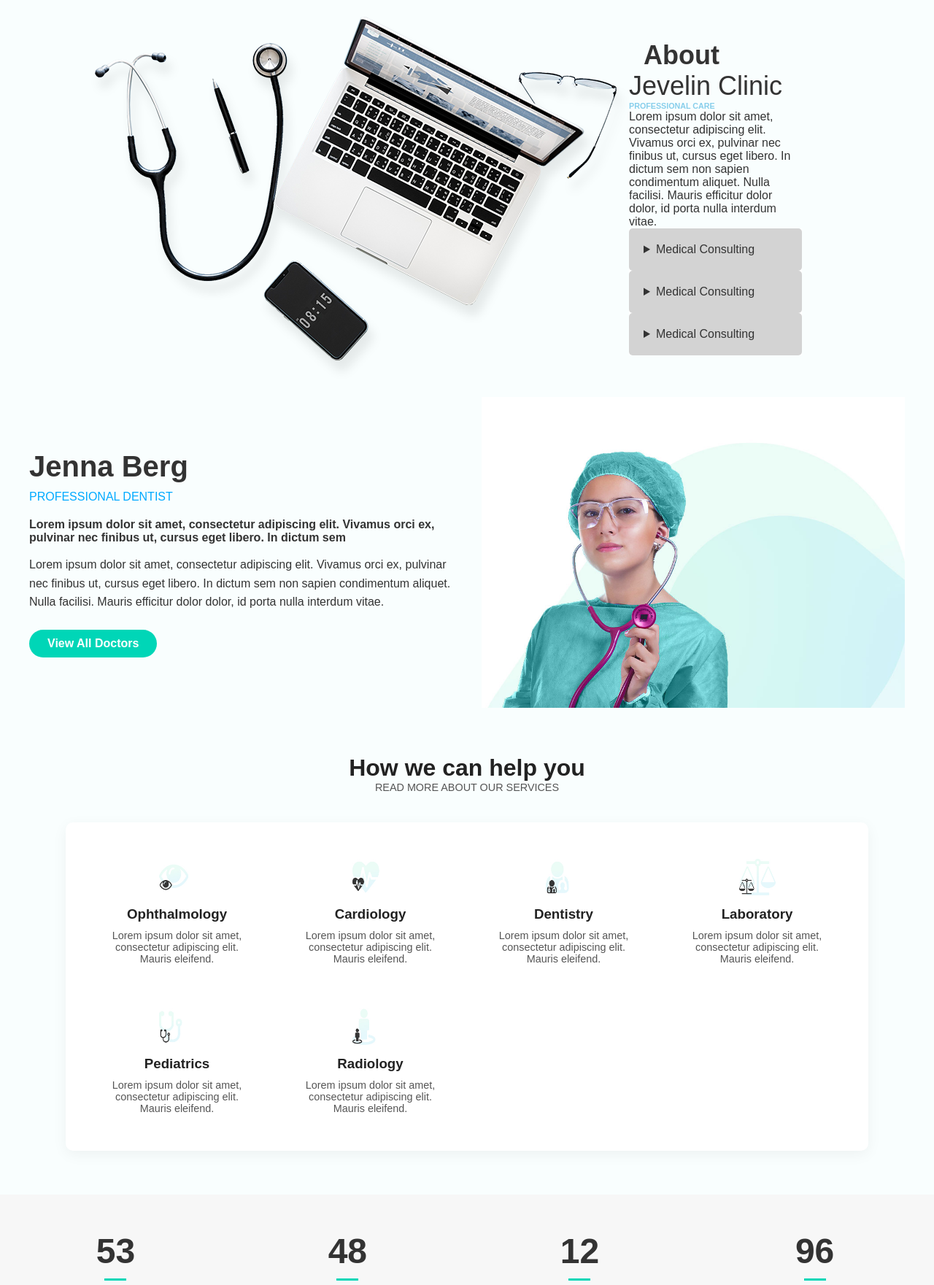
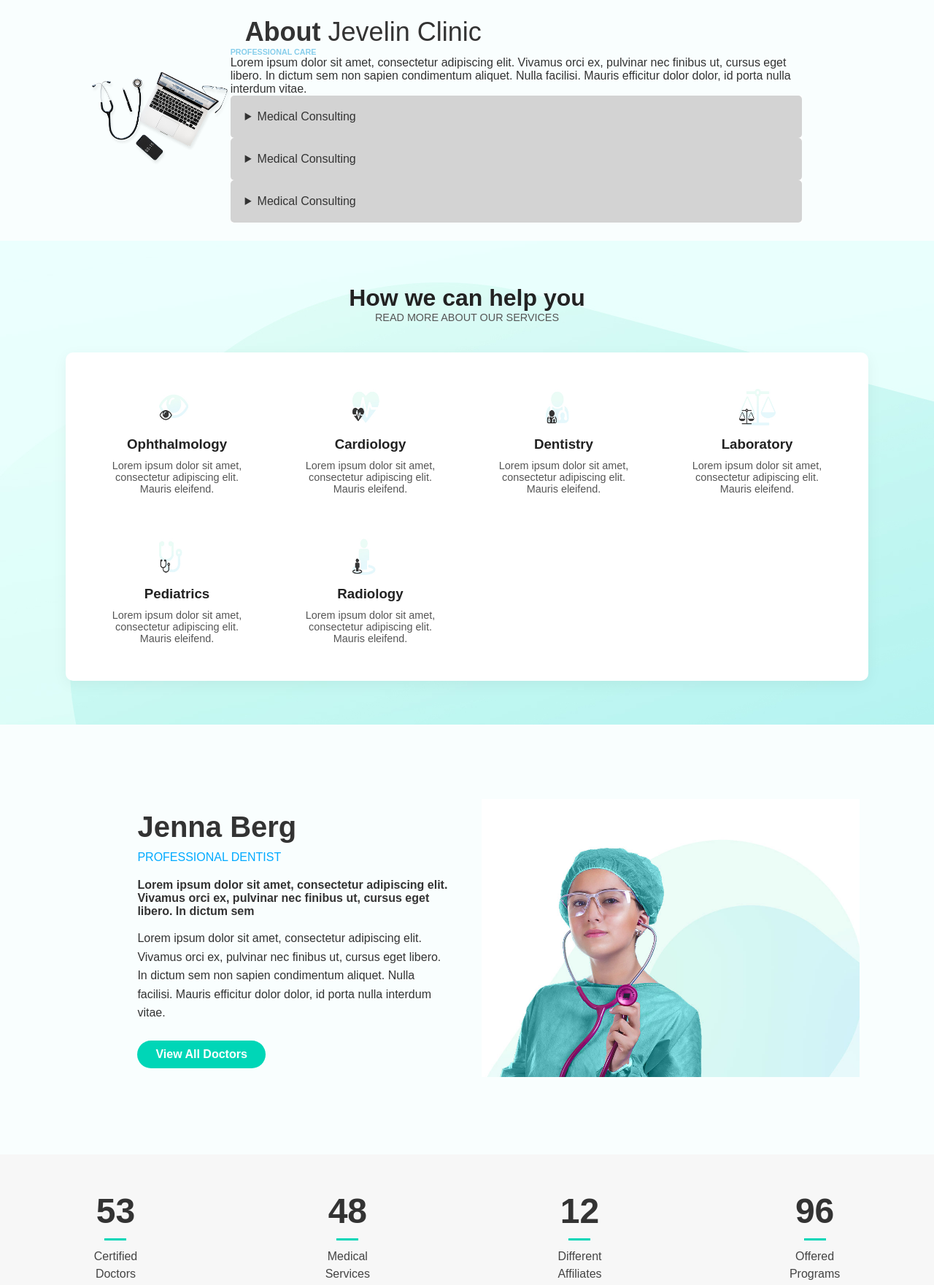
Before and after one commit to Ranjith7935/CSS, a plain HTML site: page Project/index.html in a window 1280 px wide. Shown: the part 1168-2929 px from the top of the page at 73% size. Drawn offline with nearby package versions, Linux system fonts and the light colour scheme.

Commit message:
project completed

```diff
--- a/Project/index.html
+++ b/Project/index.html
@@ -53,7 +53,9 @@
   </section>
 
   <div class="about-section" id="about">
-        <img src="./images/laptop.png" alt="">
+        <div class="image">
+            <img src="./images/laptop.png" alt="Doctor Jenna Berg" />
+        </div>
         <div class="about-leftside">
             <span><strong>About</strong> Jevelin Clinic</span>
             <h6 style="color:skyblue;">PROFESSIONAL CARE</h6>
@@ -73,23 +75,6 @@
         </div>
     </div>
 
-
-<section class="doctor-section">
-  <div class="content">
-  <h1><strong>Jenna</strong> Berg</h1>
-  <p class="title">PROFESSIONAL DENTIST</p>
-  <p class="highlight">
-  Lorem ipsum dolor sit amet, consectetur adipiscing elit. Vivamus orci ex, pulvinar nec finibus ut, cursus eget libero. In dictum sem
-  </p>
-  <p class="description">
-  Lorem ipsum dolor sit amet, consectetur adipiscing elit. Vivamus orci ex, pulvinar nec finibus ut, cursus eget libero. In dictum sem non sapien condimentum aliquet. Nulla facilisi. Mauris efficitur dolor dolor, id porta nulla interdum vitae.
-  </p>
-  <a href="#" class="btn">View All Doctors</a>
-  </div>
-  <div class="image">
-  <img src="./images/jenna.png" alt="Doctor Jenna Berg" />
-  </div>
-</section>
 
     <section class="services-section"id="dept">
         <h2>How we can help you</h2>
@@ -127,6 +112,26 @@
           </div>
         </div>
     </section>
+
+
+
+<section class="doctor-section">
+  <div class="content">
+  <h1><strong>Jenna</strong> Berg</h1>
+  <p class="title">PROFESSIONAL DENTIST</p>
+  <p class="highlight">
+  Lorem ipsum dolor sit amet, consectetur adipiscing elit. Vivamus orci ex, pulvinar nec finibus ut, cursus eget libero. In dictum sem
+  </p>
+  <p class="description">
+  Lorem ipsum dolor sit amet, consectetur adipiscing elit. Vivamus orci ex, pulvinar nec finibus ut, cursus eget libero. In dictum sem non sapien condimentum aliquet. Nulla facilisi. Mauris efficitur dolor dolor, id porta nulla interdum vitae.
+  </p>
+  <a href="#" class="btn">View All Doctors</a>
+  </div>
+  <div class="image">
+  <img src="./images/jenna.png" alt="Doctor Jenna Berg" />
+  </div>
+</section>
+
 
 
 
--- a/Project/style.css
+++ b/Project/style.css
@@ -37,12 +37,13 @@ background-image: url(./images/lady.png);
 padding-top: 200px !important;
 padding-bottom: 250px !important;
 background-position: center !important;
-    background-repeat: no-repeat !important;
-    background-size: cover !important;;
+background-repeat: no-repeat !important;
+background-size: cover !important;;
 }
 
 .hero-text {
   max-width: 600px;
+  animation: lhzoom 1s ease-in  ;
 }
 
 .hero-text h1 {
@@ -98,18 +99,21 @@ background-position: center !important;
   font-weight: bold;
 }
 .about-section{
-    margin-left:100px ;
+    margin-left:min(100px,8%);
     width: 80%;
     display: flex;
-    justify-content: center;
+    justify-content: s;
     align-items: center;
     padding: 25px;
+}
+.about-section .about-leftside{
+  animation: rl 1s ease-in;
 }
 .about-section span{
     font-size: 36px;
     padding: 20px;
+}
 
-}
 details{
     background-color: white;
 }
@@ -123,15 +127,16 @@ summary{
 .doctor-section {
   display: flex;
   align-items: center;
-  justify-content: space-around;
+  justify-content: space-between;
   flex-wrap: wrap;
   gap: 40px;
   max-width: 1200px;
-  margin: auto;
+  margin: min(200px,8%);
 }
 
 .content {
   flex: 1 1 400px;
+  padding-left:8% ;
 }
 
 .content h1 {
@@ -518,6 +523,8 @@ button:hover {
 .services-section {
   text-align: center;
   padding: 60px 20px;
+  background-image: url(./images/bg.png)  ;
+  background-repeat: no-repeat;
 }
 
 .services-section h2 {
@@ -567,6 +574,47 @@ button:hover {
   max-width: 200px;
 }
 
+@keyframes lhzoom{
+  0%{
+    scale: 0%;
+  }
+  100%{
+      scale: 100%;
+  }
+
+}
+
+
+
+
+
+
+
+
+
+
+
+
+
+
+
+
+
+
+
+
+
+
+
+
+
+
+
+
+
+
+
+
 @media (max-width: 768px) {
     a{
       display: none;
@@ -578,6 +626,13 @@ button:hover {
     .about-section{
       display: flex;
       flex-direction: column;
+    }
+    .about-section img{
+     display: flex;
+     justify-content: center;
+     margin: 8%;
+     width: auto;
+     height: auto;
     }
     .contact-info-section {
         padding: 20px 15px;
@@ -649,7 +704,7 @@ button:hover {
 
   .footer-column {
     margin-bottom: 30px;
-    text-align: center;
+    /* text-align: center; */
   }
 
   .news-item {
```
Also changed, not shown: Bootstrap/Day-1/index.html (added, +12 -0 lines). Lines whose indentation alone changed are shown as unchanged.
